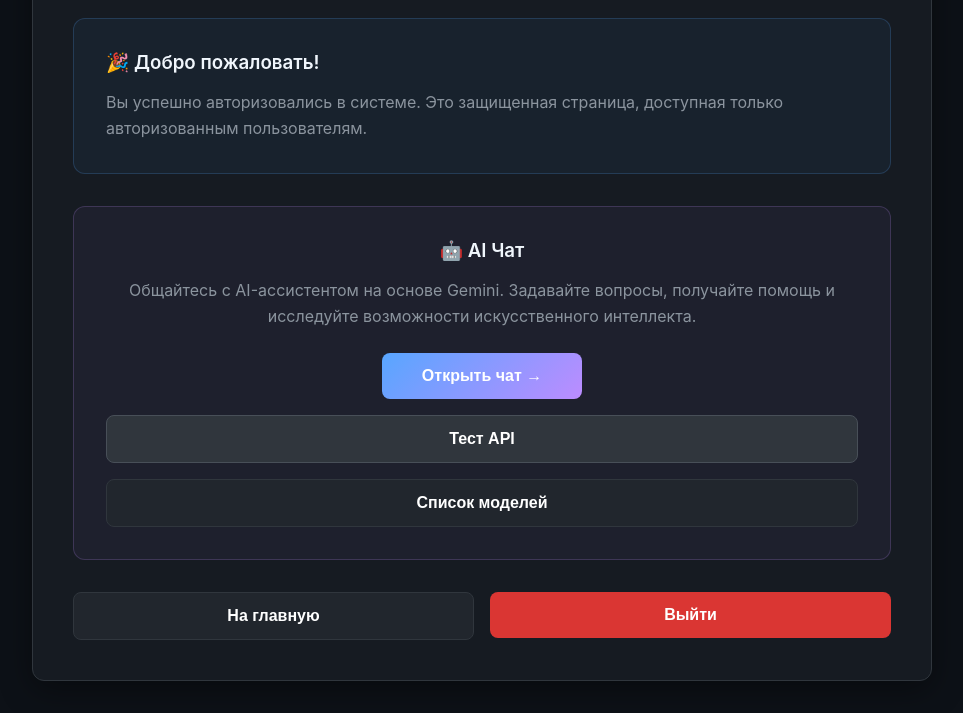
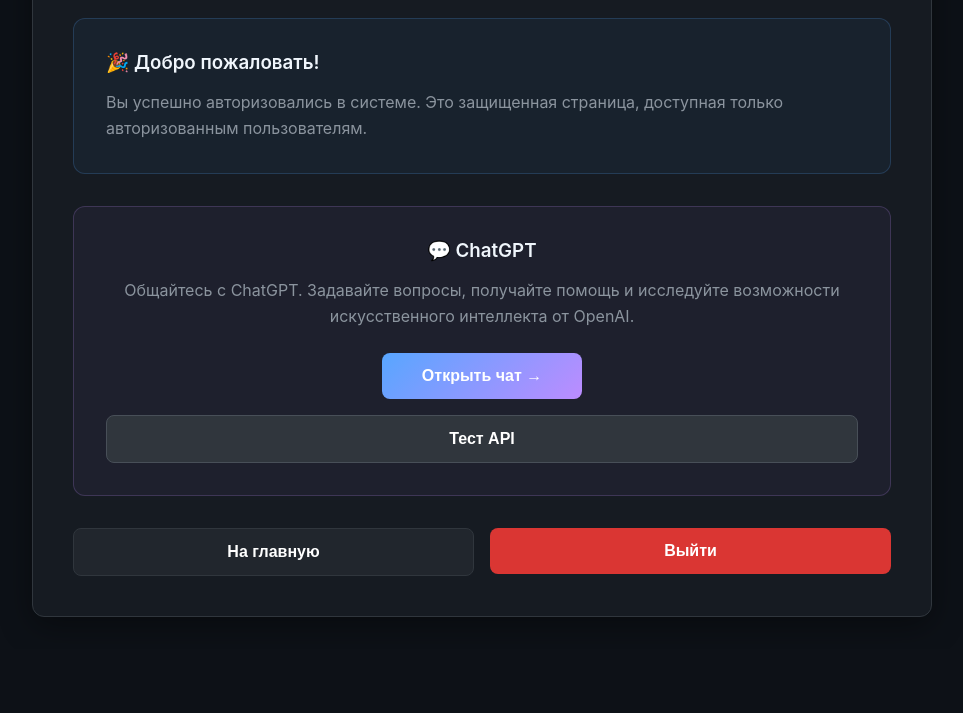
Before and after one commit to antonovme52/vaibim-main, a Flask app: page /dashboard in a window 1280 px wide. Shown: the part 497-1210 px from the top of the page, without its empty margins (158-1121 px from the left). After the commit the page ends 1114 px from the top, so only its background shows below. Run offline with Flask 3, Linux system fonts and the light colour scheme; the visitor is signed in with stand-in values (Sample User, id 1); data that the repository does not hold is empty; some libraries are stand-ins or nearby versions.

Commit message:
Fix port for

```diff
--- a/app.py
+++ b/app.py
@@ -4,8 +4,7 @@
 import psycopg2
 import psycopg2.extras
 import os
-import google.generativeai as genai
-from google.api_core import exceptions as google_exceptions
+from openai import OpenAI
 
 app = Flask(__name__)
 app.secret_key = os.urandom(24)
@@ -13,18 +12,20 @@
 # Database URL from Render environment
 DATABASE_URL = os.environ.get("DATABASE_URL")
 
-# Gemini API configuration
-GEMINI_API_KEY = os.environ.get("GEMINI_API_KEY", "AIzaSyDXvXzD2xqmsWQFv2FqnyYD9ER22qbkIgY")
+# OpenAI API configuration
+OPENAI_API_KEY = os.environ.get("OPENAI_API_KEY", "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")
 
-# Configure Gemini API
+# Initialize OpenAI client
 try:
-    if GEMINI_API_KEY and GEMINI_API_KEY.strip():
-        genai.configure(api_key=GEMINI_API_KEY.strip())
-        print(f"Gemini API настроен. Ключ: {GEMINI_API_KEY[:10]}...")
+    if OPENAI_API_KEY and OPENAI_API_KEY.strip():
+        openai_client = OpenAI(api_key=OPENAI_API_KEY.strip())
+        print(f"OpenAI API настроен. Ключ: {OPENAI_API_KEY[:10]}...")
     else:
-        print("Внимание: GEMINI_API_KEY не установлен!")
+        print("Внимание: OPENAI_API_KEY не установлен!")
+        openai_client = None
 except Exception as e:
-    print(f"Ошибка при настройке Gemini API: {e}")
+    print(f"Ошибка при настройке OpenAI API: {e}")
+    openai_client = None
 
 def get_db_connection():
     conn = psycopg2.connect(DATABASE_URL, sslmode='require')
@@ -155,109 +156,44 @@
     return render_template('chat.html')
 
 
-@app.route('/api/list-models')
+@app.route('/api/test-openai')
 @login_required
-def list_models():
-    """Эндпоинт для получения списка доступных моделей"""
+def test_openai():
+    """Тестовый эндпоинт для проверки работы OpenAI API"""
     try:
-        models = []
-        for m in genai.list_models():
-            if 'generateContent' in m.supported_generation_methods:
-                models.append({
-                    'name': m.name,
-                    'display_name': m.display_name,
-                    'description': m.description
-                })
-        return jsonify({
-            'status': 'success',
-            'models': models[:10]  # First 10 models
-        })
-    except Exception as e:
-        return jsonify({
-            'error': f'Ошибка при получении списка моделей: {str(e)}',
-            'error_type': type(e).__name__
-        }), 500
+        if not openai_client:
+            return jsonify({'error': 'OpenAI клиент не инициализирован', 'key_set': False}), 500
 
-
-@app.route('/api/test-gemini')
-@login_required
-def test_gemini():
-    """Тестовый эндпоинт для проверки работы Gemini API"""
-    try:
-        if not GEMINI_API_KEY or not GEMINI_API_KEY.strip():
+        if not OPENAI_API_KEY or not OPENAI_API_KEY.strip():
             return jsonify({'error': 'API ключ не настроен', 'key_set': False}), 500
 
-        # Try simple API call with updated model names
-        # Priority: gemini-2.0-flash (latest), then fallback to older models
-        model = None
-        model_names = ['gemini-2.0-flash', 'gemini-1.5-flash', 'gemini-1.5-pro', 'gemini-pro']
-
-        last_error = None
-        for model_name in model_names:
-            try:
-                model = genai.GenerativeModel(model_name)
-                # Model initialized successfully
-                break
-            except google_exceptions.NotFound as e:
-                last_error = e
-                continue
-            except Exception as e:
-                last_error = e
-                continue
-
-        if model is None:
-            # Try to get available models for debugging
-            try:
-                available_models = [m.name for m in genai.list_models() if 'generateContent' in m.supported_generation_methods]
-                return jsonify({
-                    'error': 'Не удалось найти доступную модель Gemini',
-                    'details': str(last_error) if last_error else 'Unknown error',
-                    'available_models': available_models[:5]  # First 5 for reference
-                }), 500
-            except:
-                return jsonify({
-                    'error': 'Не удалось найти доступную модель Gemini',
-                    'details': str(last_error) if last_error else 'Unknown error',
-                    'tried_models': model_names
-                }), 500
-
-        response = model.generate_content("Скажи привет одним словом")
+        # Try simple API call with ChatGPT
+        response = openai_client.chat.completions.create(
+            model="gpt-4o-mini",
+            messages=[
+                {"role": "user", "content": "Скажи привет одним словом"}
+            ],
+            max_tokens=50
+        )
 
         return jsonify({
             'status': 'success',
-            'message': 'Gemini API работает!',
-            'response': response.text,
-            'key_preview': f"{GEMINI_API_KEY[:10]}...",
-            'key_length': len(GEMINI_API_KEY)
+            'message': 'ChatGPT API работает!',
+            'response': response.choices[0].message.content,
+            'key_preview': f"{OPENAI_API_KEY[:10]}...",
+            'model': response.model
         })
-    except google_exceptions.PermissionDenied as e:
-        return jsonify({
-            'error': 'Нет доступа к API. Проверьте API ключ и права доступа.',
-            'details': str(e),
-            'key_preview': f"{GEMINI_API_KEY[:10]}..." if GEMINI_API_KEY else "не установлен"
-        }), 500
-    except google_exceptions.NotFound as e:
-        return jsonify({
-            'error': 'Модель не найдена или недоступна.',
-            'details': str(e),
-            'error_type': 'NotFound'
-        }), 404
-    except google_exceptions.ResourceExhausted as e:
-        return jsonify({
-            'error': 'Достигнут лимит запросов. Попробуйте позже.',
-            'details': str(e)
-        }), 429
     except Exception as e:
         error_msg = str(e)
         error_type = type(e).__name__
 
         # Check for API key related errors
-        if 'api' in error_msg.lower() and 'key' in error_msg.lower():
+        if 'api' in error_msg.lower() and 'key' in error_msg.lower() or 'authentication' in error_msg.lower():
             return jsonify({
                 'error': 'Неверный API ключ',
                 'details': error_msg,
                 'error_type': error_type,
-                'key_preview': f"{GEMINI_API_KEY[:10]}..." if GEMINI_API_KEY else "не установлен"
+                'key_preview': f"{OPENAI_API_KEY[:10]}..." if OPENAI_API_KEY else "не установлен"
             }), 500
         elif '403' in error_msg or 'forbidden' in error_msg.lower():
             return jsonify({
@@ -268,6 +204,12 @@
         elif '429' in error_msg or 'quota' in error_msg.lower() or 'limit' in error_msg.lower():
             return jsonify({
                 'error': 'Достигнут лимит запросов. Попробуйте позже.',
+                'details': error_msg,
+                'error_type': error_type
+            }), 500
+        elif 'insufficient_quota' in error_msg.lower() or 'billing' in error_msg.lower():
+            return jsonify({
+                'error': 'Недостаточно средств на счету OpenAI. Пополните баланс.',
                 'details': error_msg,
                 'error_type': error_type
             }), 500
@@ -289,91 +231,41 @@
         if not message:
             return jsonify({'error': 'Сообщение не может быть пустым'}), 400
 
-        # Verify API key is configured and re-configure if needed
-        api_key = GEMINI_API_KEY.strip() if GEMINI_API_KEY else None
-        if not api_key or api_key == '':
-            return jsonify({'error': 'API ключ не настроен. Установите GEMINI_API_KEY'}), 500
+        if not openai_client:
+            return jsonify({'error': 'OpenAI клиент не инициализирован'}), 500
 
-        # Re-configure API key to ensure it's set correctly
-        try:
-            genai.configure(api_key=api_key)
-        except Exception as config_error:
-            return jsonify({'error': f'Ошибка конфигурации API: {str(config_error)}'}), 500
+        # Build messages array for OpenAI API
+        messages = []
 
-        # Try to use the latest model, fallback to older models
-        # Priority: gemini-2.0-flash (latest), then fallback
-        model = None
-        model_names = ['gemini-2.0-flash', 'gemini-1.5-flash', 'gemini-1.5-pro', 'gemini-pro']
-
-        last_error = None
-        for model_name in model_names:
-            try:
-                model = genai.GenerativeModel(model_name)
-                # Model initialized successfully
-                break
-            except google_exceptions.NotFound as e:
-                last_error = e
-                # Model not found, try next one
-                if model_name == model_names[-1]:  # Last model
-                    # Try to get available models
-                    try:
-                        available_models = [m.name for m in genai.list_models() if 'generateContent' in m.supported_generation_methods]
-                        raise google_exceptions.NotFound(f"None of the models are available: {model_names}. Available models: {available_models[:5]}")
-                    except:
-                        raise google_exceptions.NotFound(f"None of the models are available: {model_names}")
-                continue
-            except Exception as model_error:
-                last_error = model_error
-                # Other errors, try next model or raise if last
-                if model_name == model_names[-1]:
-                    raise model_error
-                continue
-
-        if model is None:
-            return jsonify({'error': 'Не удалось инициализировать модель Gemini'}), 500
-
-        # Build conversation context if history is provided
+        # Add conversation history if available
         if history and len(history) > 0:
-            # Convert history to the format expected by Gemini
-            chat_history = []
-            for msg in history[-10:]:  # Keep last 10 messages for context
+            for msg in history[-20:]:  # Keep last 20 messages for context
                 if msg.get('content'):
-                    role = 'user' if msg.get('isUser') else 'model'
-                    chat_history.append({
+                    role = 'user' if msg.get('isUser') else 'assistant'
+                    messages.append({
                         'role': role,
-                        'parts': [msg.get('content', '')]
+                        'content': msg.get('content', '')
                     })
 
-            # Start a chat session with history
-            if chat_history:
-                chat = model.start_chat(history=chat_history)
-                response = chat.send_message(message)
-            else:
-                # No valid history, use simple generate
-                response = model.generate_content(message)
-        else:
-            # Simple single message
-            response = model.generate_content(message)
+        # Add current message
+        messages.append({
+            'role': 'user',
+            'content': message
+        })
 
-        # Extract text from response
-        if hasattr(response, 'text'):
-            response_text = response.text
-        elif hasattr(response, 'parts'):
-            response_text = ''.join([part.text for part in response.parts if hasattr(part, 'text')])
-        else:
-            response_text = str(response)
+        # Call OpenAI API
+        response = openai_client.chat.completions.create(
+            model="gpt-4o-mini",  # Using gpt-4o-mini as default, can be changed to gpt-4, gpt-3.5-turbo, etc.
+            messages=messages,
+            max_tokens=1000,
+            temperature=0.7
+        )
+
+        response_text = response.choices[0].message.content
 
         return jsonify({
             'response': response_text
         })
-    except google_exceptions.PermissionDenied as e:
-        return jsonify({'error': 'Нет доступа к API. Проверьте API ключ и права доступа.', 'details': str(e)}), 500
-    except google_exceptions.NotFound as e:
-        return jsonify({'error': 'Модель не найдена или недоступна. Попробую другую модель.', 'details': str(e)}), 404
-    except google_exceptions.InvalidArgument as e:
-        return jsonify({'error': 'Неверные параметры запроса.', 'details': str(e)}), 400
-    except google_exceptions.ResourceExhausted as e:
-        return jsonify({'error': 'Достигнут лимит запросов. Попробуйте позже.', 'details': str(e)}), 429
     except Exception as e:
         error_msg = str(e)
         error_type = type(e).__name__
@@ -383,16 +275,18 @@
         # Provide user-friendly error messages based on error content
         error_lower = error_msg.lower()
 
-        if 'api' in error_lower and 'key' in error_lower:
-            return jsonify({'error': 'Неверный API ключ. Проверьте правильность ключа Gemini API.', 'details': error_msg}), 500
+        if 'api' in error_lower and 'key' in error_lower or 'authentication' in error_lower:
+            return jsonify({'error': 'Неверный API ключ. Проверьте правильность ключа OpenAI API.', 'details': error_msg}), 500
         elif '403' in error_msg or 'forbidden' in error_lower or 'permission' in error_lower:
             return jsonify({'error': 'Нет доступа к API. Проверьте права доступа ключа.', 'details': error_msg}), 500
         elif '429' in error_msg or 'quota' in error_lower or 'limit' in error_lower or 'rate' in error_lower:
             return jsonify({'error': 'Достигнут лимит запросов. Попробуйте позже.', 'details': error_msg}), 500
         elif '404' in error_msg or 'not found' in error_lower:
             return jsonify({'error': 'Модель не найдена. Проверьте название модели.', 'details': error_msg}), 500
+        elif 'insufficient_quota' in error_lower or 'billing' in error_lower:
+            return jsonify({'error': 'Недостаточно средств на счету OpenAI. Пополните баланс.', 'details': error_msg}), 500
         else:
-            return jsonify({'error': f'Ошибка Gemini API: {error_msg}', 'error_type': error_type}), 500
+            return jsonify({'error': f'Ошибка ChatGPT API: {error_msg}', 'error_type': error_type}), 500
 
 
 if __name__ == "__main__":
--- a/requirements.txt
+++ b/requirements.txt
@@ -1,4 +1,4 @@
 Flask==3.0.0
 Werkzeug==3.0.1
 psycopg2-binary
-google-generativeai
+openai
--- a/templates/chat.html
+++ b/templates/chat.html
@@ -302,7 +302,7 @@
 </style>
 
 <div class="chat-header">
-    <h2>🤖 AI Чат (Gemini)</h2>
+    <h2>💬 ChatGPT</h2>
     <a href="{{ url_for('dashboard') }}" style="color: #58a6ff; text-decoration: none; font-size: 0.9rem;">← Назад</a>
 </div>
 
--- a/templates/dashboard.html
+++ b/templates/dashboard.html
@@ -25,9 +25,9 @@
     </div>
 
     <div style="background: rgba(188, 140, 255, 0.05); border: 1px solid rgba(188, 140, 255, 0.2); padding: 2rem; border-radius: 12px; margin-bottom: 2rem; text-align: center;">
-        <h3 style="color: #f0f6fc; margin-bottom: 1rem; font-weight: 600;">🤖 AI Чат</h3>
+        <h3 style="color: #f0f6fc; margin-bottom: 1rem; font-weight: 600;">💬 ChatGPT</h3>
         <p style="color: #8b949e; line-height: 1.6; margin-bottom: 1.5rem;">
-            Общайтесь с AI-ассистентом на основе Gemini. Задавайте вопросы, получайте помощь и исследуйте возможности искусственного интеллекта.
+            Общайтесь с ChatGPT. Задавайте вопросы, получайте помощь и исследуйте возможности искусственного интеллекта от OpenAI.
         </p>
         <div style="display: flex; gap: 1rem; justify-content: center; flex-wrap: wrap;">
             <a href="{{ url_for('chat') }}" style="display: inline-block;">
@@ -37,9 +37,6 @@
             </a>
             <button id="testApiBtn" class="btn" style="background: #30363d; border: 1px solid #484f58; min-width: 200px;">
                 Тест API
-            </button>
-            <button id="listModelsBtn" class="btn" style="background: #21262d; border: 1px solid #30363d; min-width: 200px;">
-                Список моделей
             </button>
         </div>
         <div id="apiTestResult" style="margin-top: 1rem; display: none;"></div>
@@ -54,10 +51,10 @@
             btn.disabled = true;
             btn.innerHTML = 'Тестирую...';
             resultDiv.style.display = 'block';
-            resultDiv.innerHTML = '<div style="color: #8b949e;">Проверяю подключение к Gemini API...</div>';
+            resultDiv.innerHTML = '<div style="color: #8b949e;">Проверяю подключение к ChatGPT API...</div>';
 
             try {
-                const response = await fetch('/api/test-gemini', {
+                const response = await fetch('/api/test-openai', {
                     headers: {
                         'Accept': 'application/json'
                     }
@@ -91,9 +88,9 @@
                             <br><br>
                             <small style="color: #8b949e;">
                                 Проверьте:<br>
-                                1. Установлена ли библиотека: <code>pip install google-generativeai</code><br>
+                                1. Установлена ли библиотека: <code>pip install openai</code><br>
                                 2. Правильность API ключа в app.py<br>
-                                3. Активен ли ключ в <a href="https://ai.google.dev/" target="_blank" style="color: #58a6ff;">Google AI Studio</a>
+                                3. Активен ли ключ и есть ли баланс в <a href="https://platform.openai.com/" target="_blank" style="color: #58a6ff;">OpenAI Platform</a>
                             </small>
                         </div>
                     `;
@@ -113,67 +110,6 @@
             }
         });
 
-        // List models button handler
-        document.getElementById('listModelsBtn')?.addEventListener('click', async function() {
-            const btn = this;
-            const resultDiv = document.getElementById('apiTestResult');
-            const originalText = btn.innerHTML;
-
-            btn.disabled = true;
-            btn.innerHTML = 'Загрузка...';
-            resultDiv.style.display = 'block';
-            resultDiv.innerHTML = '<div style="color: #8b949e;">Получаю список доступных моделей...</div>';
-
-            try {
-                const response = await fetch('/api/list-models', {
-                    headers: {
-                        'Accept': 'application/json'
-                    }
-                });
-
-                const contentType = response.headers.get('content-type');
-                let data;
-
-                if (contentType && contentType.includes('application/json')) {
-                    data = await response.json();
-                } else {
-                    throw new Error('Сервер вернул HTML вместо JSON');
-                }
-
-                if (response.ok && data.models) {
-                    const modelsList = data.models.map(m =>
-                        `<div style="margin: 0.5rem 0; padding: 0.75rem; background: rgba(88, 166, 255, 0.05); border-radius: 8px; border: 1px solid rgba(88, 166, 255, 0.2);">
-                            <strong style="color: #58a6ff;">${m.name}</strong><br>
-                            <small style="color: #8b949e;">${m.display_name || 'N/A'}</small>
-                        </div>`
-                    ).join('');
-
-                    resultDiv.innerHTML = `
-                        <div style="background: rgba(46, 160, 67, 0.1); border: 1px solid rgba(46, 160, 67, 0.3); padding: 1rem; border-radius: 8px; color: #3fb950;">
-                            <strong>✓ Найдено моделей: ${data.models.length}</strong>
-                            <div style="margin-top: 1rem; max-height: 400px; overflow-y: auto;">
-                                ${modelsList}
-                            </div>
-                        </div>
-                    `;
-                } else {
-                    resultDiv.innerHTML = `
-                        <div style="background: rgba(248, 81, 73, 0.1); border: 1px solid rgba(248, 81, 73, 0.3); padding: 1rem; border-radius: 8px; color: #f85149;">
-                            <strong>✗ Ошибка:</strong> ${data.error || 'Неизвестная ошибка'}
-                        </div>
-                    `;
-                }
-            } catch (error) {
-                resultDiv.innerHTML = `
-                    <div style="background: rgba(248, 81, 73, 0.1); border: 1px solid rgba(248, 81, 73, 0.3); padding: 1rem; border-radius: 8px; color: #f85149;">
-                        <strong>✗ Ошибка подключения:</strong> ${error.message}
-                    </div>
-                `;
-            } finally {
-                btn.disabled = false;
-                btn.innerHTML = originalText;
-            }
-        });
     </script>
 
     <div style="display: flex; gap: 1rem; flex-wrap: wrap;">
```
